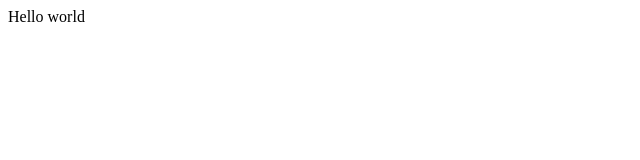
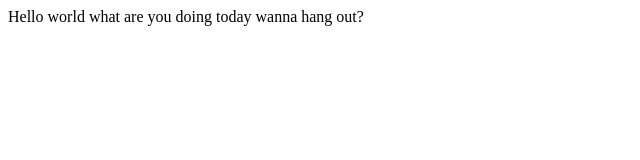
Before and after one commit to leilJ300/FlawlessUnacceptableAddresses, a plain HTML site: page index.html in a window 1280 px wide. Shown: the whole page, without its empty margins (0-640 px from the left). Drawn offline with Linux system fonts and the light colour scheme.

Commit message:
I updated the code to say what are we doing today wanna hang out

```diff
--- a/index.html
+++ b/index.html
@@ -10,6 +10,7 @@
 
 <body>
   Hello world
+  what are you doing today wanna hang out?
   <script src="script.js"></script>
 </body>
 
```
